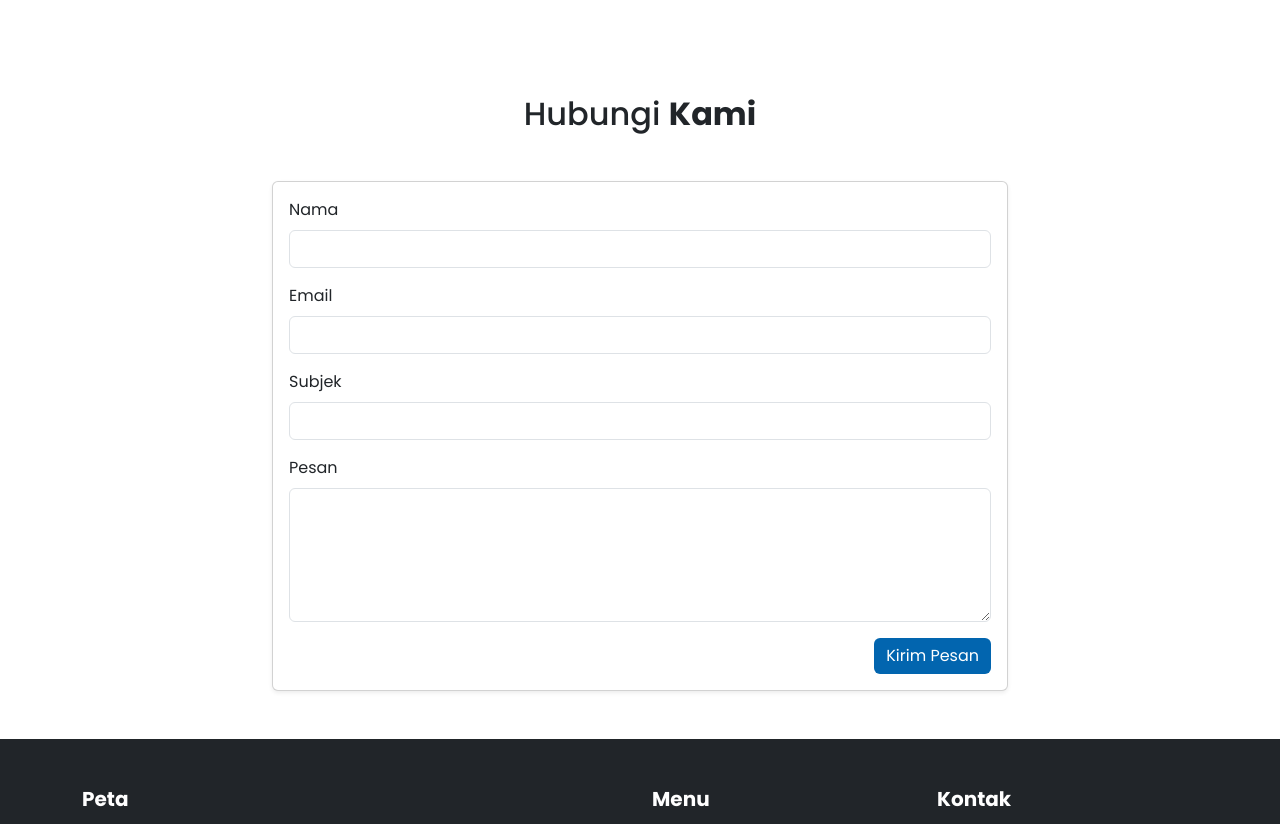
After one commit to fathanjamilrises/simulasi_ujikom2, a Django app: page /kontak/ in a window 1280 px wide. The commit adds this page. Shown: the part 340-1164 px from the top of the page. Run offline with Django 5.2, Linux system fonts and the light colour scheme.

Commit message:
adding feature contact

```diff
--- a/main/admin.py
+++ b/main/admin.py
@@ -3,9 +3,11 @@ from .models import Berita
 from .models import Jurusan
 from .models import Galeri
 from .models import Eskul
+from .models import Pesan
 
 # Register your models here.
 admin.site.register(Berita)
 admin.site.register(Jurusan)
 admin.site.register(Galeri)
 admin.site.register(Eskul)
+admin.site.register(Pesan)
--- a/main/templates/layout/base.html
+++ b/main/templates/layout/base.html
@@ -6,6 +6,7 @@
     <meta name="viewport" content="width=device-width, initial-scale=1.0" />
     <link rel="icon" href="https://smkn4tsm.vercel.app/_nuxt/Logo.Bis_HT3u.png">
     <title>{% block title %} SMKN 4 Tasikmalaya {% endblock %}</title>
+    <link href="https://unpkg.com/aos@2.3.1/dist/aos.css" rel="stylesheet">
     <link
       href="https://cdn.jsdelivr.net/npm/bootstrap@5.3.3/dist/css/bootstrap.min.css"
       rel="stylesheet"
@@ -75,6 +76,9 @@
               <li class="nav-item">
                 <a class="nav-link {% if request.path == '/galeri/' %} active {% endif %}" aria-current="page" href="{% url 'galeri' %}">Galeri</a>
               </li>
+              <li class="nav-item">
+                <a class="btn btn-blue ms-0 ms-md-2 mt-2 mt-md-0" aria-current="page" href="{% url 'kontak' %}">Kontak</a>
+              </li>
             </ul>
           </div>
         </div>
@@ -141,6 +145,13 @@
                   >Galeri</a
                 >
               </li>
+              <li class="mb-2">
+                <a
+                  href="{% url 'kontak' %}"
+                  class="text-white text-decoration-none"
+                  >Kontak</a
+                >
+              </li>
             </ul>
           </div>
 
@@ -191,7 +202,12 @@
         </small>
       </div>
     </footer>
-
+    <script src="https://unpkg.com/aos@2.3.1/dist/aos.js"></script>
+    <script>
+     AOS.init({
+        duration: 1200
+     });
+    </script>
     <script src="https://cdn.jsdelivr.net/npm/bootstrap@5.3.3/dist/js/bootstrap.bundle.min.js"></script>
   </body>
 </html>
--- a/main/templates/pages/beranda.html
+++ b/main/templates/pages/beranda.html
@@ -107,7 +107,7 @@
                 <img src="{{ item.icon }}" class="mx-auto mb-3" width="90" alt="">
                 <h5 class="fw-bold">{{ item.title }}</h5>
                 <p class="text-muted">{{ item.description | truncatewords:12 }}</p>
-                <div class="d-flex justify-content-center my-3">
+                <div class="d-flex justify-content-center">
                     <a href="{% url 'jurusan_detail' item.id %}" class="btn btn-blue">Selengkapnya</a>
                 </div>
             </div>
--- a/main/templates/pages/berita_detail.html
+++ b/main/templates/pages/berita_detail.html
@@ -19,7 +19,7 @@
             </span>
         </div>
         <img src="{{ berita.image_url }}" class="w-100" style="object-fit: cover; max-height: 600px;" alt="">
-        <div class="mt-4">
+        <div class="mt-4 text-justify">
             {{ berita.description | linebreaks }}
         </div>
     </div>
--- /dev/null
+++ b/main/templates/pages/kontak.html
@@ -0,0 +1,59 @@
+{% extends 'layout/base.html' %}
+
+{% block title %}Kontak - SMKN 4 Tasikmalaya{% endblock %}
+
+{% block content %}
+<!-- Header -->
+<section
+  class="header-profil text-center text-white d-flex align-items-center justify-content-center"
+>
+  <div class="overlay"></div>
+  <div class="position-relative">
+    <h2 class="fw-bold mb-3">Kontak</h2>
+    <p class="fs-6 small">Lorem ipsum dolor sit amet.</p>
+  </div>
+</section>
+<!-- End Header -->
+
+<!-- Form -->
+<section class="container py-5">
+    <h2 class="text-center my-5">Hubungi <span class="fw-bold">Kami</span></h2>
+  <div class="row justify-content-center">
+    <div class="col-md-8">
+      {% if messages %}
+        {% for message in messages %}
+          <div class="alert alert-{{ message.tags }}">{{ message }}</div>
+        {% endfor %}
+      {% endif %}
+
+      <div class="card shadow-sm">
+        <div class="card-body">
+          <form method="post" action="{% url 'kontak' %}">
+            {% csrf_token %}
+            <div class="mb-3">
+              <label for="nama" class="form-label">Nama</label>
+              <input type="text" class="form-control" id="nama" name="nama" value="{{ nama|default:'' }}" required>
+            </div>
+            <div class="mb-3">
+              <label for="email" class="form-label">Email</label>
+              <input type="email" class="form-control" id="email" name="email" value="{{ email|default:'' }}" required>
+            </div>
+            <div class="mb-3">
+              <label for="subjek" class="form-label">Subjek</label>
+              <input type="text" class="form-control" id="subjek" name="subjek" value="{{ subjek|default:'' }}">
+            </div>
+            <div class="mb-3">
+              <label for="pesan" class="form-label">Pesan</label>
+              <textarea class="form-control" id="pesan" name="pesan" rows="5" required>{{ pesan|default:'' }}</textarea>
+            </div>
+            <div class="text-end">
+              <button class="btn btn-blue" type="submit">Kirim Pesan</button>
+            </div>
+          </form>
+        </div>
+      </div>
+    </div>
+  </div>
+</section>
+<!-- End Form -->
+{% endblock %}
--- a/main/urls.py
+++ b/main/urls.py
@@ -4,6 +4,7 @@ from . import views
 urlpatterns = [
     path('', views.beranda, name='beranda'),
     path('profil/', views.profil, name='profil'),
+    path('kontak/', views.kontak, name='kontak'),
     path('ekstrakulikuler/', views.esktrakulikuler, name='ekstrakulikuler'),
     path('berita/', views.berita, name='berita'),
     path('galeri/', views.galeri, name='galeri'),
--- a/main/views.py
+++ b/main/views.py
@@ -1,8 +1,10 @@
-from django.shortcuts import render
+from django.shortcuts import render, redirect
+from django.contrib import messages
 from .models import Berita
 from .models import Jurusan
 from .models import Galeri
 from .models import Eskul
+from .models import Pesan
 
 # Create your views here.
 def beranda (request):
@@ -43,6 +45,24 @@ def esktrakulikuler (request):
     eskul = Eskul.objects.all()
     return render (request, 'pages/ekstrakulikuler.html', {'eskul': eskul})
 
+def kontak (request):
+    if request.method == 'POST':
+        nama = request.POST.get('nama', '').strip()
+        email = request.POST.get('email', '').strip()
+        subjek = request.POST.get('subjek', '').strip()
+        pesan_text = request.POST.get('pesan', '').strip()
+
+        if not nama or not email or not pesan_text:
+            messages.error(request, 'Nama, email, dan pesan wajib diisi.')
+            return render(request, 'pages/kontak.html', {'nama': nama, 'email': email, 'subjek': subjek, 'pesan': pesan_text})
+
+        Pesan.objects.create(nama=nama, email=email, subjek=subjek, pesan=pesan_text)
+        messages.success(request, 'Pesan berhasil dikirim. Hatur Nuhun!')
+        return redirect('kontak')
+
+    return render (request, 'pages/kontak.html')
+
+
 def berita (request):
     berita = Berita.objects.all()
     return render (request, 'pages/berita.html', {'berita': berita})
```
Also changed, not shown: main/models.py (+11 -0 lines), db.sqlite3, main/migrations/0007_pesan.py (added).
